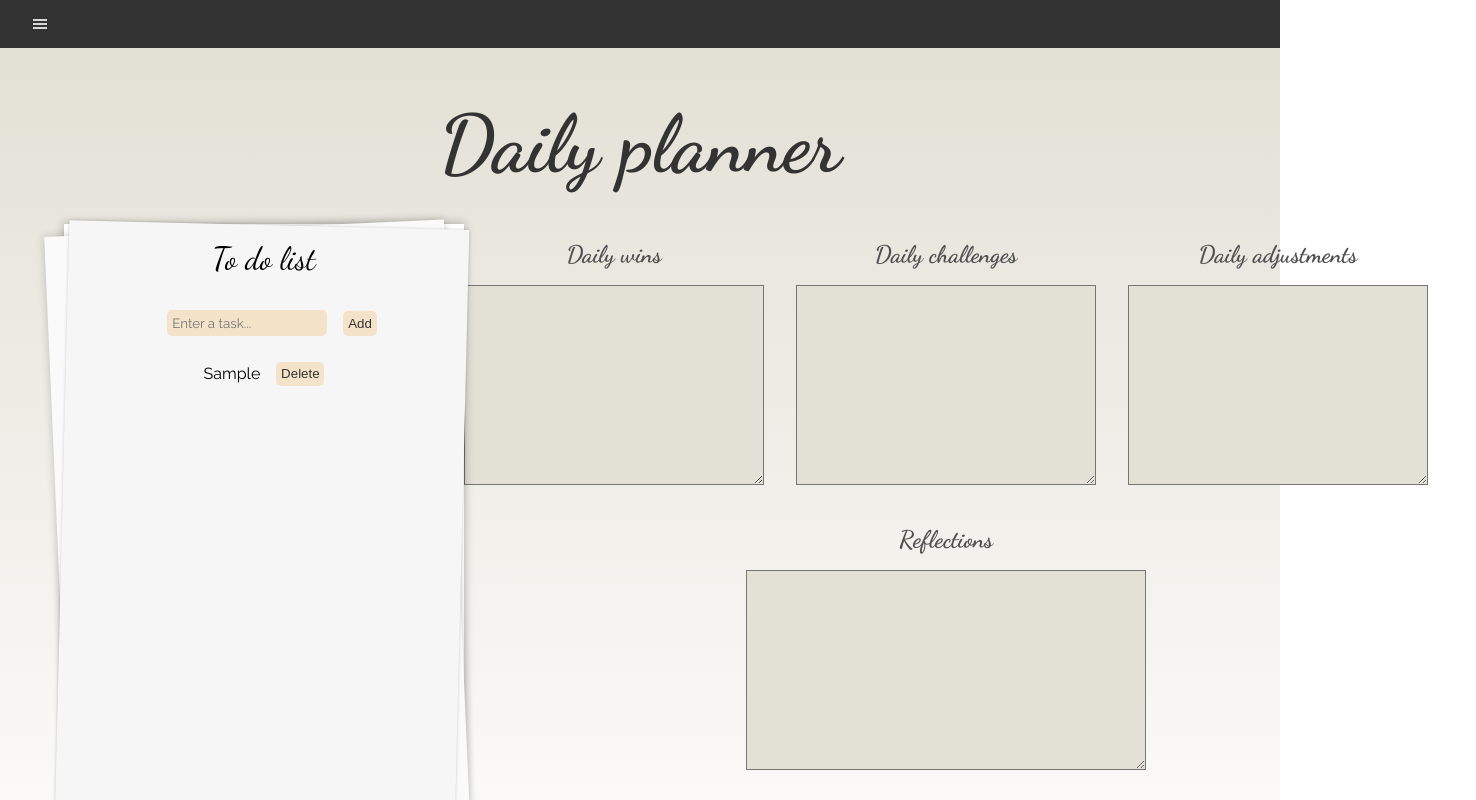
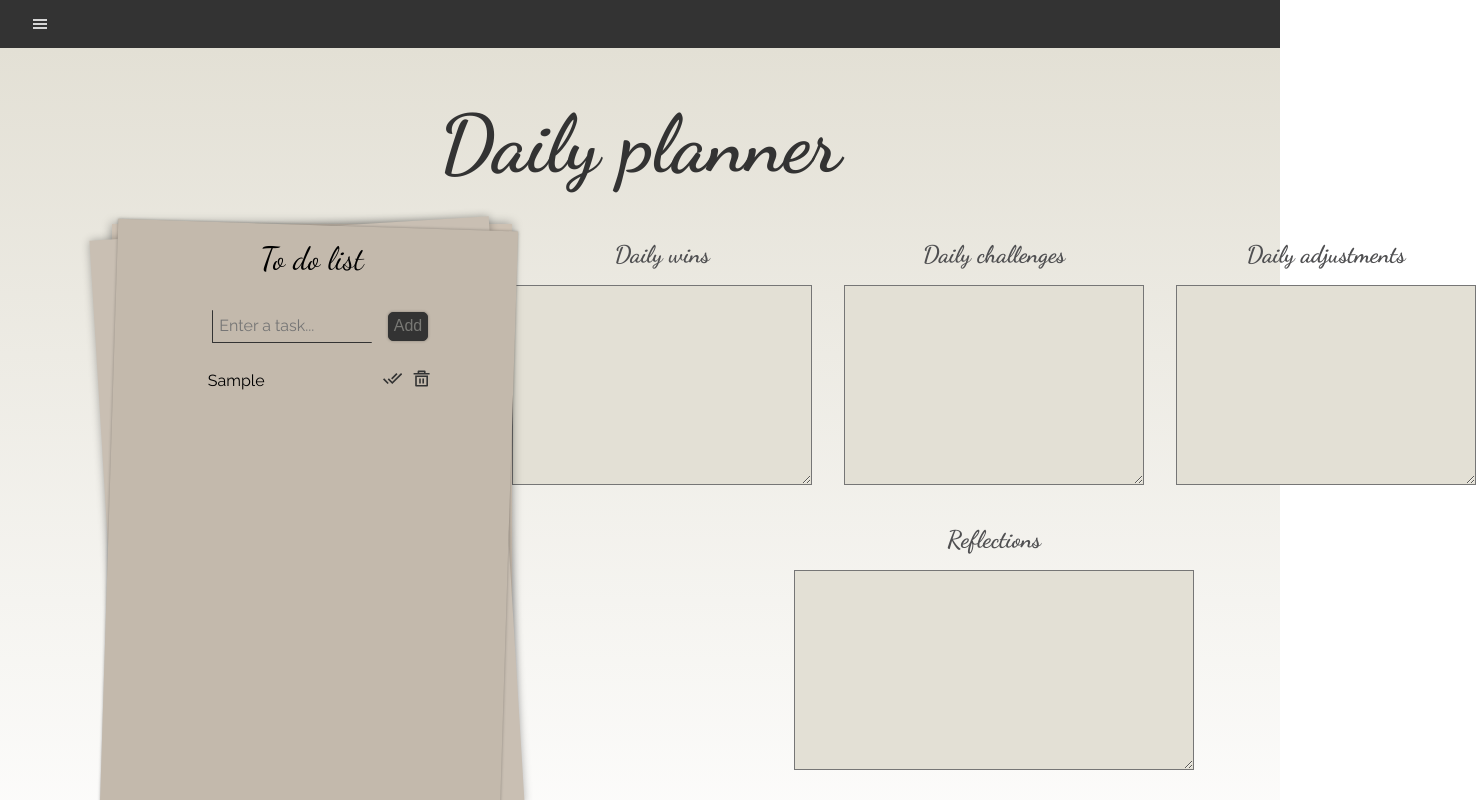
Before and after one commit to DianaEP/motivational-journal, a React (Vite) app: page /daily-planner in a window 1280 px wide. Both pictures are taken after typing "Sample" into the empty fields and a click on the button "Add". Shown: the top 800 px of the page, 1476 px wide, since content can reach past the window. Built offline with nearby package versions, Linux system fonts and the light colour scheme.

Commit message:
style component

```diff
--- a/src/components/to-do-list/ToDoList.css
+++ b/src/components/to-do-list/ToDoList.css
@@ -3,13 +3,13 @@
     align-items: center;
     flex-direction: column;
     width: 400px;
-    height: 700px;
+    height: 600px;
     /* background-color: var(--color2-journal); */
-    background-color: #fff;
-    box-shadow: 0 0 10px rgba(0,0,0,.3);
+    background-color: var(--color3-journal);
+    box-shadow: 0 0 10px rgba(0,0,0,.4);
     /* border-radius: 5px; */
-    margin-left: 2rem;
-    position:relative;
+    margin-left: 5rem;
+    position: relative;
     z-index: 1;
 }
 
@@ -23,53 +23,97 @@
 
 .to-do-list::before{
     /* background-color: var(--color3-journal); */
-    background-color: #fafafa;
-    box-shadow: 0 0 8px rgba(0,0,0,.2);
+    background-color: #c9bfb3;
+    box-shadow: 0 0 8px rgba(0,0,0,.3);
     left:-5px;
     top:4px;
-    transform: rotate(-2.5deg);
+    transform: rotate(-3.5deg);
 
 }
 
 .to-do-list::after{
-    background-color: #f6f6f6;
-    box-shadow: 0 0 3px rgba(0,0,0,.2);
+    background-color: #c3b9ac;
+    box-shadow: 0 0 3px rgba(0,0,0,.3);
     left:-3px;
     top: 1px;
-    transform: rotate(1.4deg);
+    transform: rotate(1.8deg);
 
 }
 
 .list{
     width: 10rem;
     font-family: var(--font-family);
+    font-size: 1rem;
     border: none;
-    background-color: var(--color5);
-    border-radius: 5px;
+    border-bottom: 1px solid var(--color1);
+    border-left: 1px solid var(--color1);
+    background-color: #c3b9ac;
+    border-radius: 1px;
     cursor: pointer;
     margin: 1rem;
-    padding: 0.3rem;
+    padding: 0.4rem;
     outline: none;
 }
 
-.add-button, .delete-button{
+.list::placeholder{
+    font-family: var(--font-family);
+    font-size: 1rem;
+}
+
+.add-button{
     padding: 0.3rem;
+    font-size: 1rem;
+    background-color: var(--color1);
+    color: var(--color1-journal);
+    border: none;
+    border: 1px solid var(--color1);
     border-radius: 5px;
-    border: none;
-    background-color: var(--color5);
-    color: var(--color1);
+    box-shadow: 0 0 3px rgba(0,0,0,.3);
+    outline: none;
     cursor: pointer;
-    transition: 0.5 ease;
+    transition: 0.3s ease;
 
 }
 
-.delete-button{
-    margin-left: 1rem;
+
+
+.add-button:hover {
+    color: var(--color2-journal);
+
+
 }
 
-.add-button:hover, .delete-button:hover{
-    background-color: var(--color1);
-    color: var(--color5);
+.list-item{
+    padding: 5px;
+    width: 100%;
+    display: flex;
+    justify-content: space-between;
+    align-items: center;
+}
+
+.span-item{
+    width: 120px;
+    margin: 2px 60px 2px 20px;
+    padding: 5px;
+}
+
+.item-update{
+   font-size: 1.2rem;
+   color: var(--color1);
+   margin-right: 10px;
+   cursor: pointer;
+
+}
+
+.item-update:hover{
+    transition: 0.3s ease;
+}
+
+.update-checked:hover{
+    color: #79a344;
+}
+.update-delete:hover{
+    color: var(--color1-login);
 }
 
 
@@ -80,9 +124,8 @@
     cursor: pointer;
 }
 
-.list-item{
-    padding: 10px;
-    display: flex;
-    justify-content: flex-end;
-    align-items: center;
+
+
+.checked{
+    text-decoration: line-through;
 }
--- a/src/components/to-do-list/ToDoList.jsx
+++ b/src/components/to-do-list/ToDoList.jsx
@@ -1,5 +1,7 @@
 import "./ToDoList.css";
 import { useState } from "react";
+import { RiDeleteBin5Line } from "react-icons/ri";
+import { IoMdDoneAll } from "react-icons/io";
 
 export default function ToDoList() {
   const [tasks, setTasks] = useState([]);
@@ -9,9 +11,9 @@ export default function ToDoList() {
     setNewTask(event.target.value)
   }
 
-  function addTask() {
+ function addTask(){
     if(newTask.trim() !== ''){
-        setTasks(prev =>[...prev,newTask]);
+        setTasks([...tasks,{text: newTask.trim(), title: false}]);
         setNewTask('');
     }
 
@@ -21,6 +23,14 @@ export default function ToDoList() {
     const updatedTasks = tasks.filter((elem, i) => i !== index);
     setTasks(updatedTasks);
   }
+
+  const toggleTask = (index) =>{
+    const updatedTasks = [...tasks];
+    updatedTasks[index].title = !updatedTasks[index].title;
+    setTasks(updatedTasks);
+  }
+
+
 
   return (
     <>
@@ -40,10 +50,12 @@ export default function ToDoList() {
         <ul>
             {tasks.map((task, index) =>
                 <li className="list-item" key={index}>
-                    <span>{task}</span>
-                    <button className="delete-button"
-                            onClick={() => deleteTask(index)}>
-                            Delete</button>
+                    <span title={task.title}  className={task.title? 'span-item checked': 'span-item'} >{task.text}</span>
+                    <div>
+                      <IoMdDoneAll  className="item-update update-checked" onClick={() => toggleTask(index)}/>
+                      <RiDeleteBin5Line className="item-update update-delete" onClick={() => deleteTask(index)}/>
+                    </div>
+
                 </li>
 
             )}
```
